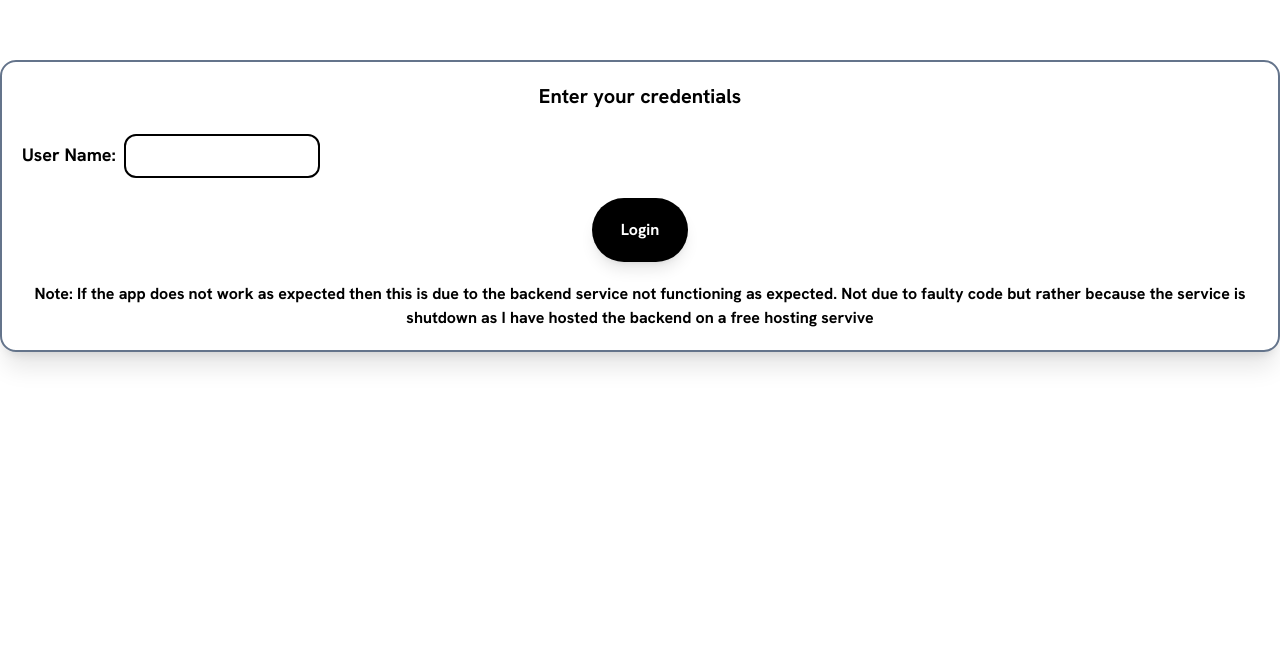
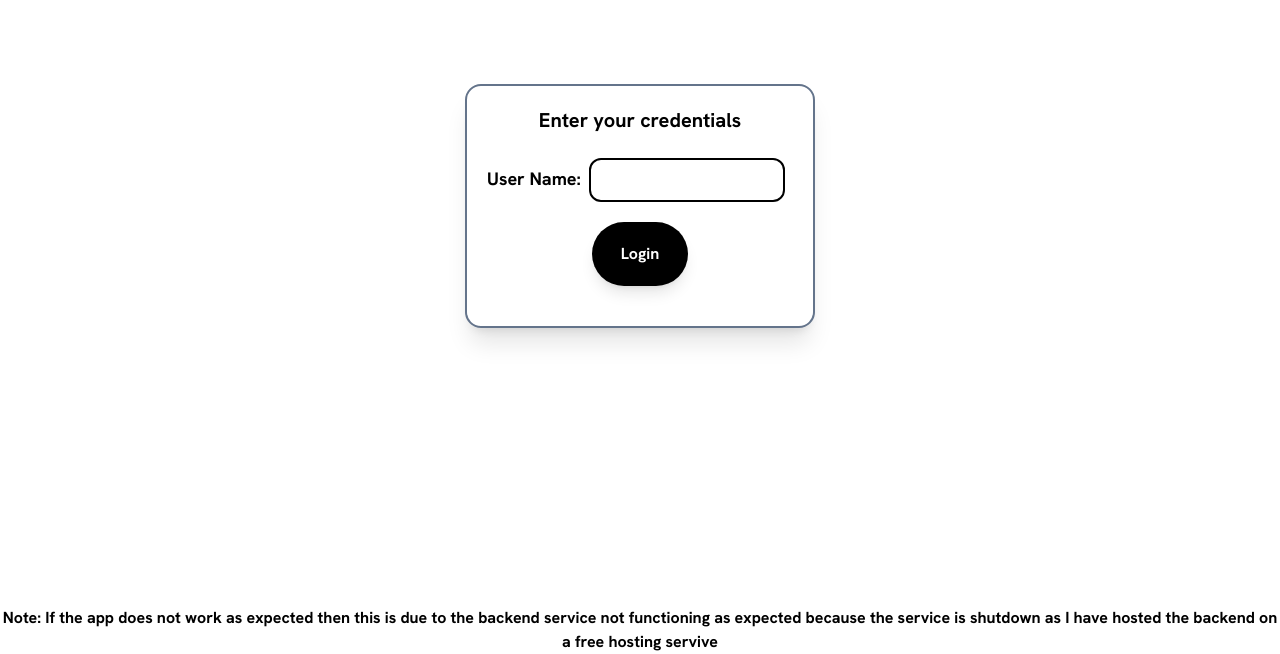
Before and after one commit to Pradikshan/chatapp-frontend, a React (Vite) app: page / in a window 1280 px wide. Shown: the part 194-848 px from the top of the page. Before the commit the page ends 800 px from the top, so only its background shows below. Built offline with nearby package versions, Linux system fonts and the light colour scheme; no server answers.

Commit message:
Made minor change

```diff
--- a/src/pages/LoginPage.tsx
+++ b/src/pages/LoginPage.tsx
@@ -38,9 +38,12 @@ const LoginPage = () => {
   };
 
   return (
+    <>
       <div className="min-h-screen h-screen flex justify-center items-center">
         <div className="p-5 border-2 border-slate-500 rounded-2xl shadow-xl">
-        <p className="text-center font-bold text-xl">Enter your credentials</p>
+          <p className="text-center font-bold text-xl">
+            Enter your credentials
+          </p>
           <form className="mt-6" onSubmit={handleLogin}>
             <div className="my-3">
               <label htmlFor="username" className="font-bold text-lg">
@@ -59,15 +62,14 @@ const LoginPage = () => {
               Login
             </button>
           </form>
-
+        </div>
+      </div>
       <p className="font-bold text-center">
         Note: If the app does not work as expected then this is due to the
-          backend service not functioning as expected. Not due to faulty code
-          but rather because the service is shutdown as I have hosted the
-          backend on a free hosting servive
+        backend service not functioning as expected because the service is
+        shutdown as I have hosted the backend on a free hosting servive
       </p>
-      </div>
-    </div>
+    </>
   );
 };
 
```
Lines whose indentation alone changed are shown as unchanged.
